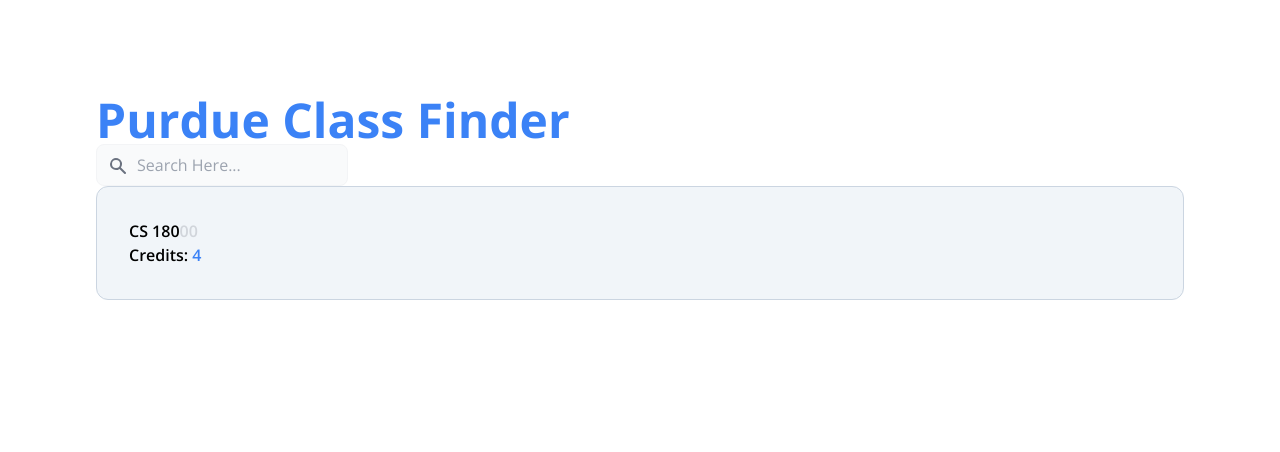
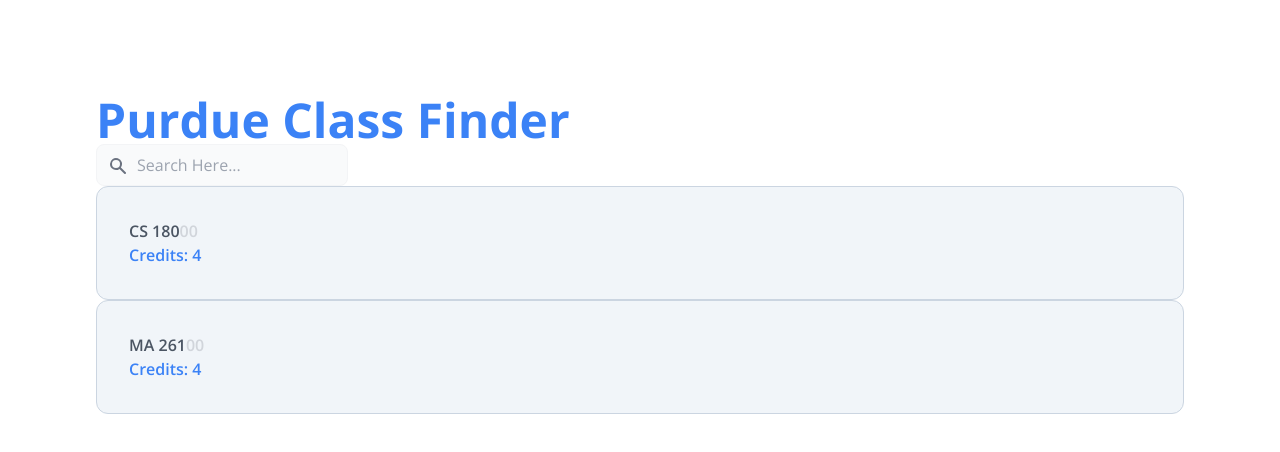
Before and after one commit to agarmu/helloworld-2023, a Next.js app in the folder frontend/: page / in a window 1280 px wide. Shown: the top 452 px of the page. Built offline with nearby package versions, Linux system fonts and the light colour scheme.

Commit message:
Update course.js

```diff
--- a/frontend/src/app/course.js
+++ b/frontend/src/app/course.js
@@ -1,14 +1,21 @@
 var sprintf = require('sprintf-js').sprintf
 
+export default Course
+
 /**
- * @param secti
+ *
+ * @param {{dept: string, number: number, credits: number}} course Contains metadata regarding the course
+ * @returns {JSX.Element} Course block component
  */
-export default ({dept, number, credits}) => {
+function Course({course}) {
+    let {dept, number, credits} = course;
     let sNumber = number % 100;
     let mNumber = (number - sNumber) / 100;
     return (
-        <div className="bg-slate-100 rounded-xl p-8 border border-slate-300 hover:border-slate-500 hover:bg-slate-50 text-gray 500 font-semibold">
-            <p className="text-gray 500">{dept}{' '}{mNumber}<span className="text-gray-300">{sprintf('%02d', sNumber)}</span></p>
+        <div
+            className="bg-slate-100 rounded-xl p-8 border border-slate-300 hover:border-slate-500 hover:bg-slate-50 text-blue-500 font-semibold group">
+            <p className="text-gray-600">{dept}{' '}{mNumber}<span
+                className="text-gray-300 group-hover:text-gray-400">{sprintf('%02d', sNumber)}</span></p>
             <p>Credits: <span className="text-blue-500">{credits}</span></p>
         </div>
     )
--- a/frontend/src/app/page.js
+++ b/frontend/src/app/page.js
@@ -1,12 +1,30 @@
-import Image from 'next/image'
 import SearchBar from './searchBar';
 import Course from './course';
+
+let defaultCourses = [
+  {
+    dept: "CS",
+    number: 18000,
+    credits: 4
+  },
+  {
+    dept: "MA",
+    number: 26100,
+    credits: 4
+  },
+]
 export default function Home() {
   return (
       <main className="min-h-screen justify-between p-24 bg-white">
+        <div className='items-center'>
           <h1 className='text-blue-500 font-bold text-5xl'>Purdue Class Finder</h1>
+        </div>
         <SearchBar/>
-        <Course dept="CS" number={18000} credits={4}/>
+        {
+          defaultCourses.map((c) => (
+            <Course key="{c}" course={c}/>
+          ))
+        }
       </main>
   )
 }
```
